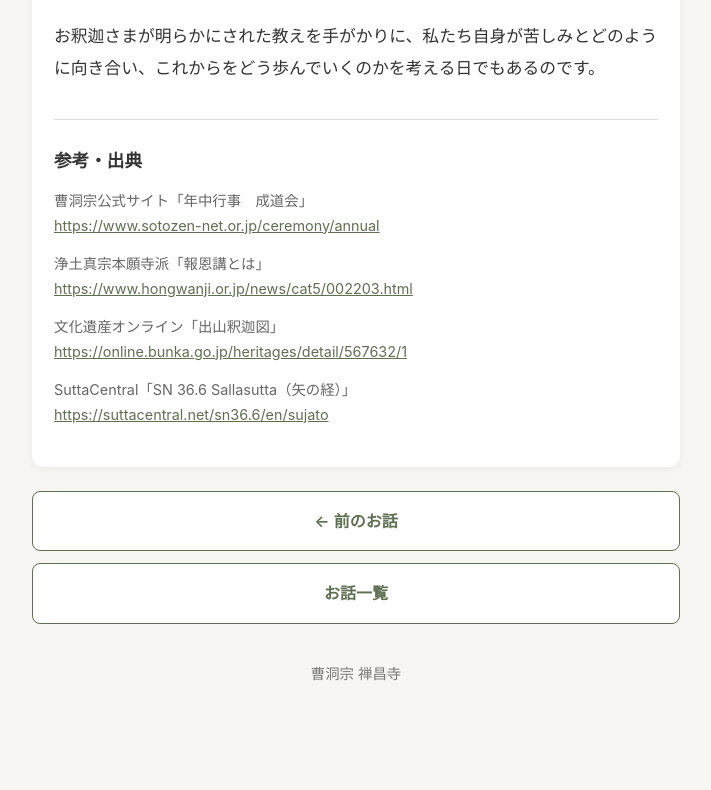
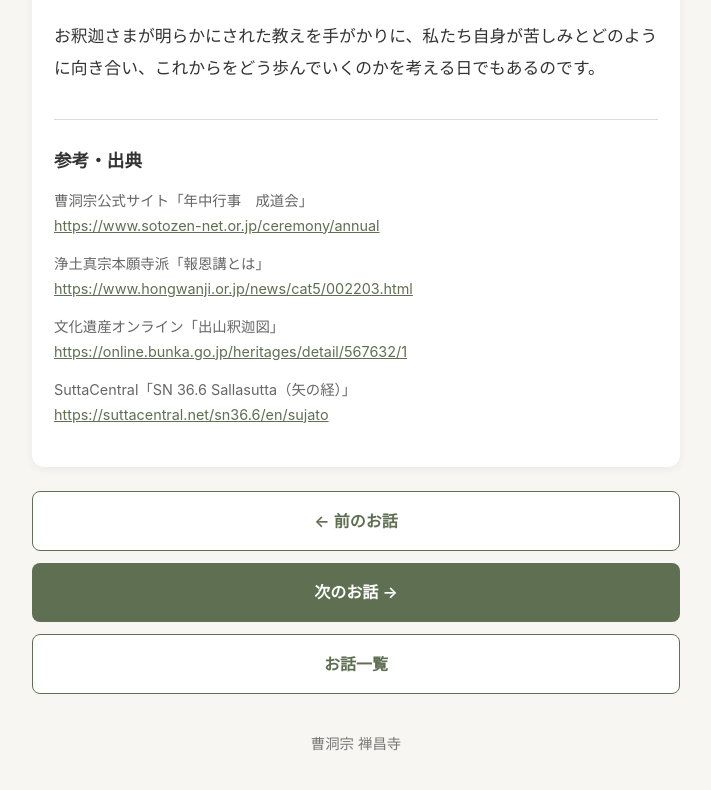
Before and after one commit to Zenshoji/meinichi-liff, a plain HTML site: page learning/articles/009.html in a window 1280 px wide. Shown: the part 4916-5706 px from the top of the page, without its empty margins (284-995 px from the left). Before the commit the page ends 5643 px from the top, so only its background shows below. Drawn offline with Linux system fonts and the light colour scheme.

Commit message:
Link article 9 to the new Shiwasu article

```diff
--- a/learning/articles/009.html
+++ b/learning/articles/009.html
@@ -276,6 +276,10 @@
         ← 前のお話
       </a>
 
+      <a href="./010.html" class="nav-button">
+        次のお話 →
+      </a>
+
       <a href="./" class="nav-button secondary">
         お話一覧
       </a>
```
